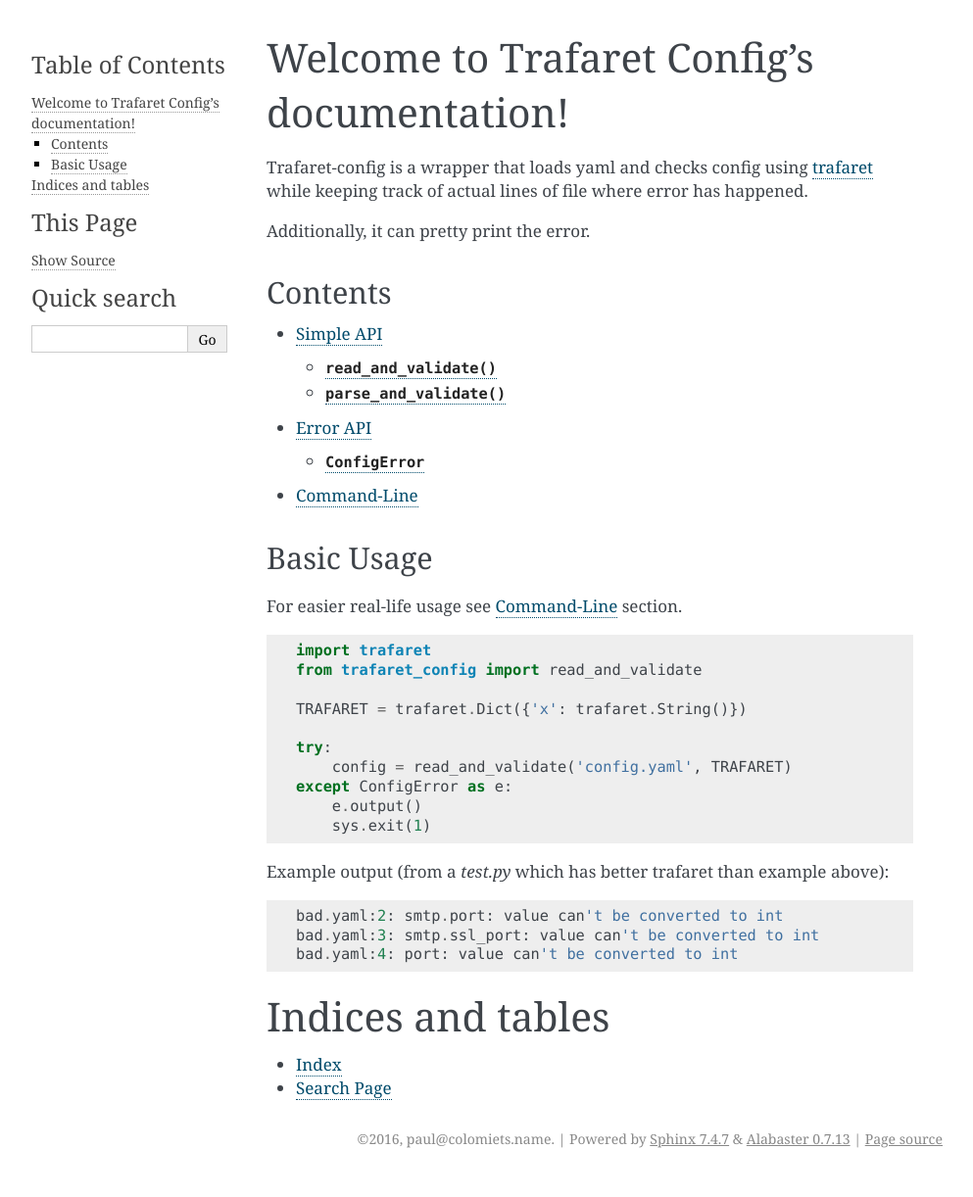
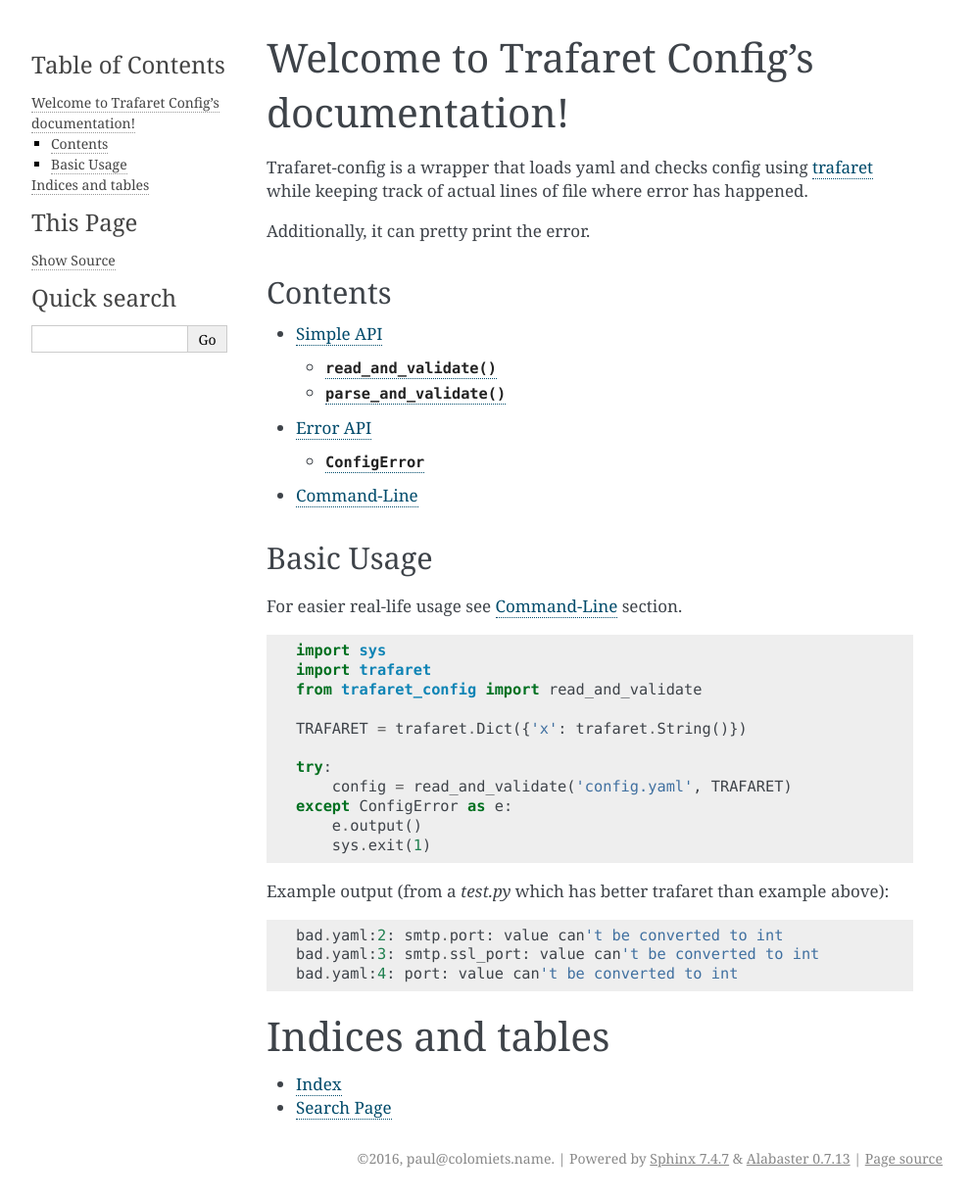
Before and after one commit to tailhook/trafaret-config, a Sphinx documentation site: the page built from doc/index.rst, in a window 1280 px wide. Shown: the whole page at 98% size, without its empty margins (148-1141 px from the left). Built offline with Sphinx 7.4.7, drawn with Linux system fonts in a browser that asks for light colours.

Commit message:
Fixes imports in examples

```diff
--- a/README.rst
+++ b/README.rst
@@ -54,8 +54,11 @@
 
 .. code-block:: python
 
+   import sys
    import trafaret
    from trafaret_config import ConfigError, read_and_validate
+
+   TRAFARET = trafaret.Dict({'x': trafaret.String()})
 
    try:
        config = read_and_validate('config.yaml', TRAFARET)
--- a/doc/index.rst
+++ b/doc/index.rst
@@ -30,6 +30,7 @@
 
 .. code-block:: python
 
+   import sys
    import trafaret
    from trafaret_config import read_and_validate
 
```
